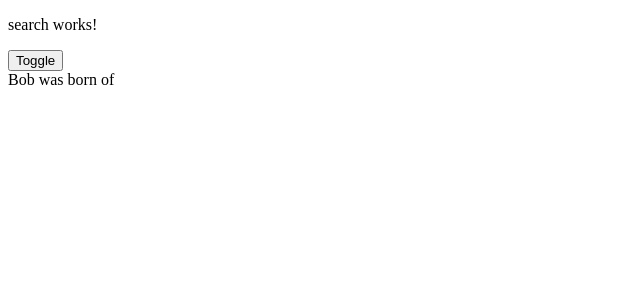
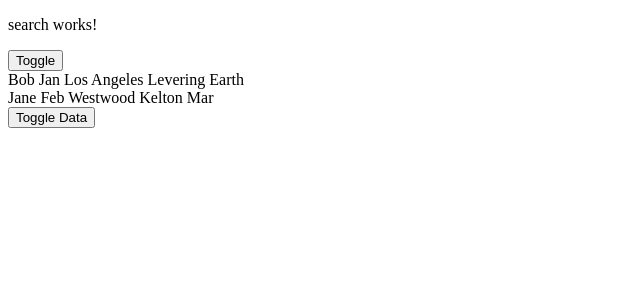
Before and after one commit to luckhoi56/kiosk, an Angular app: page / in a window 1280 px wide. Both pictures are taken after a click on the button "Toggle". Shown: the top 300 px of the page, without its empty margins (0-640 px from the left). Built offline with nearby package versions, Linux system fonts and the light colour scheme.

Commit message:
kind of work

```diff
--- a/src/app/app.component.html
+++ b/src/app/app.component.html
@@ -1 +1,2 @@
 <app-sea></app-sea>
+<app-test-button></app-test-button>
--- /dev/null
+++ b/src/app/components/test-button/test-button.component.html
@@ -0,0 +1 @@
+<button type="button" (click)="toggleShowData()">Toggle Items</button>
--- /dev/null
+++ b/src/app/components/test-button/test-button.component.ts
@@ -0,0 +1,47 @@
+/*
+There is an element that can be show and hidden via butting
+by using ngIf
+-ngFor is used to render the data that you create with at least
+5 elements
+
+
+
+
+*/
+import { Component, OnInit } from '@angular/core';
+
+@Component({
+  selector: 'app-test-button',
+  template:`
+    <button type="button" (click)="toggleShowData()">Toggle Data
+
+    </button>
+    <div *ngIf="showItem">
+    <div *ngFor="let person of people">
+          {{person.name}}
+        </div>
+    </div>
+  `
+})
+export class TestButtonComponent implements OnInit {
+  showItem:boolean=false
+  /*
+  people: any=[
+    {name:"Bob",birthMonth:"Jan",City:"Los Angeles",Street:"Levering",Planet:"Earth"},
+    {name:"Jane",birthMonth:"Feb",City:"Westwood",Street:"Kelton",Planet:"Mar"}
+  ]
+  */
+ people: any=[
+  {name:"Bob",birthMonth:"Jan",City:"Los Angeles",Street:"Levering",Planet:"Earth"},
+  {name:"Jane",birthMonth:"Feb",City:"Westwood",Street:"Kelton",Planet:"Mar"}
+]
+  constructor() { }
+
+  ngOnInit(): void {
+  }
+
+  toggleShowData():void{
+    this.showItem = !this.showItem
+    console.log("toggle in test button component")
+  }
+}
--- a/src/app/search/sea/sea.component.html
+++ b/src/app/search/sea/sea.component.html
@@ -1,11 +1,8 @@
 <p *ngIf="showItem">search works!</p>
 <button type ="button" (click)="toggleShowItem()">Toggle</button>
 
+<div *ngIf="showItem">
 <div *ngFor="let person of people">
-    {{person.name}} was born of {{person.month}}
+    {{person.name}} {{person.birthMonth}} {{person.City}} {{person.Street}} {{person.Planet}}
 </div>
-
-
-<div [ngSwitch] ="people[0].name">
-    <p></p>
 </div>
--- a/src/app/search/sea/sea.component.ts
+++ b/src/app/search/sea/sea.component.ts
@@ -7,8 +7,9 @@ import { Component, OnInit } from '@angular/core';
 })
 export class SeaComponent implements OnInit {
   showItem:boolean = false
-  people: any =[
-    {name:"Bob", birthMonth: "Jan"}
+  people: any=[
+    {name:"Bob",birthMonth:"Jan",City:"Los Angeles",Street:"Levering",Planet:"Earth"},
+    {name:"Jane",birthMonth:"Feb",City:"Westwood",Street:"Kelton",Planet:"Mar"}
   ]
   constructor() { }
 
--- a/src/app/search/search.component.html
+++ /dev/null
@@ -1,2 +0,0 @@
-<p *ngIf="">search works!</p>
-<button type ="button" *nfIf="showItem">Toggle</button>
--- a/src/app/search/search.component.ts
+++ /dev/null
@@ -1,15 +0,0 @@
-import { Component, OnInit } from '@angular/core';
-
-@Component({
-  selector: 'app-search',
-  templateUrl: './search.component.html',
-  styleUrls: ['./search.component.css']
-})
-export class SearchComponent implements OnInit {
-
-  constructor() { }
-
-  ngOnInit(): void {
-  }
-
-}
```
Also changed, not shown: src/app/app.module.ts (+6 -3 lines), src/app/components/test-button/test-button.component.css (added), 1 other file (tests, documents, lock files or other folders).
